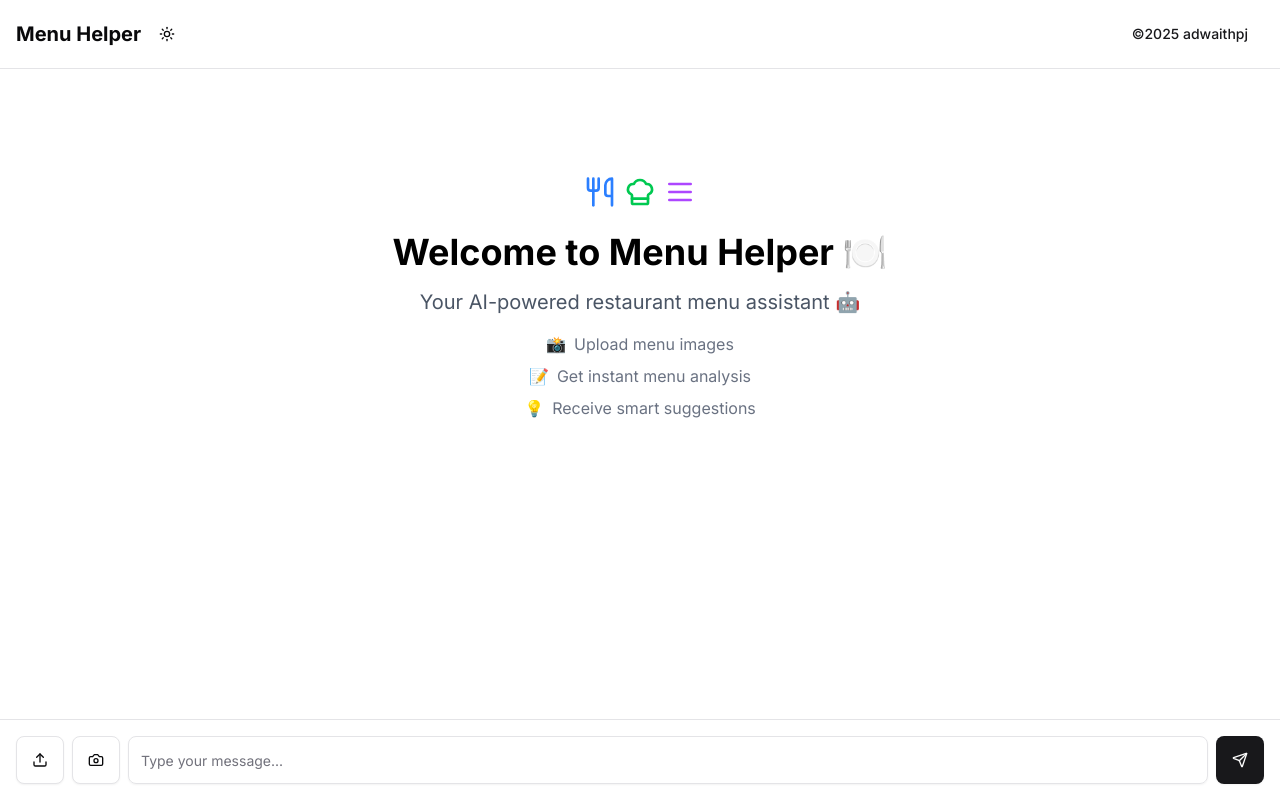
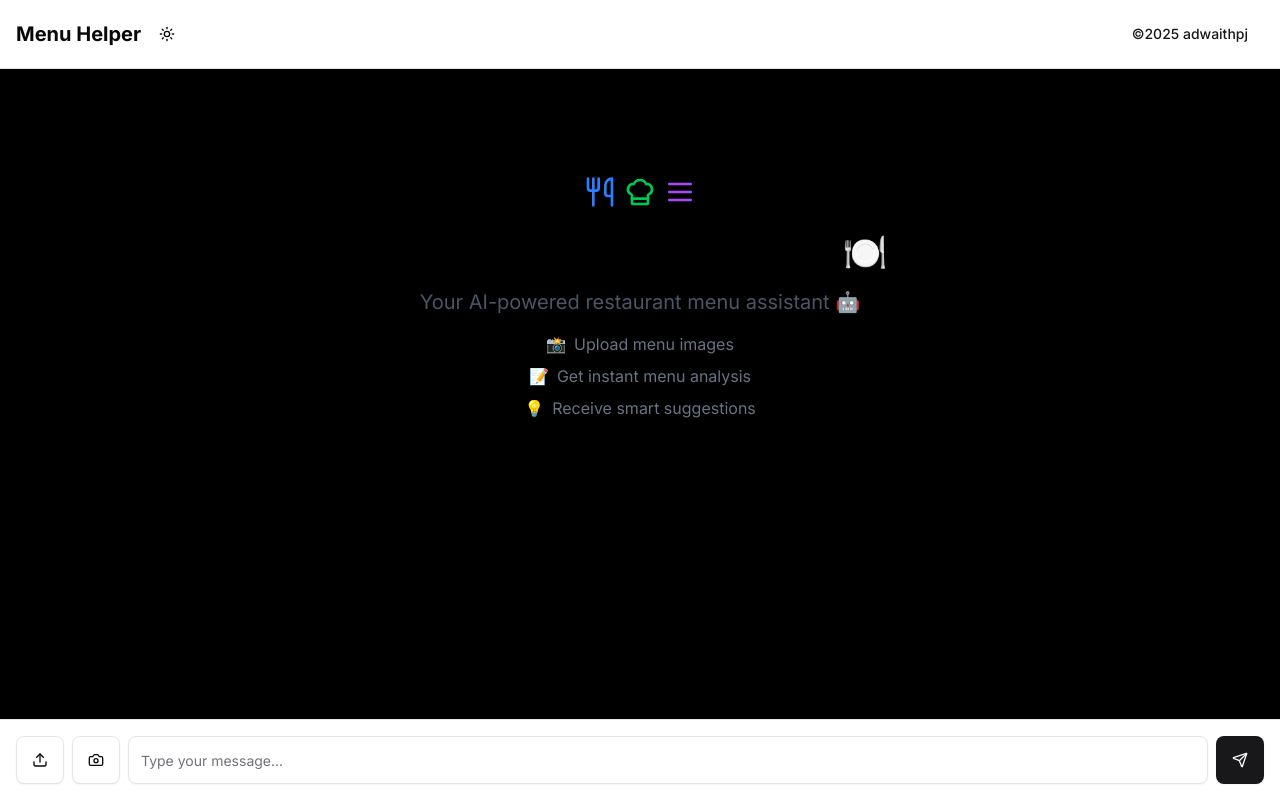
Before and after one commit to adwaithpj/MenuHelper, a Next.js app in the folder client/: page / in a window 1280 px wide. Built offline with nearby package versions, Linux system fonts and the light colour scheme.

Commit message:
bottom gray ui part fixed, alignment fixed

```diff
--- a/client/package.json
+++ b/client/package.json
@@ -1,6 +1,6 @@
 {
-    "name": "client",
-    "version": "0.1.0",
+    "name": "menu-helper",
+    "version": "2.0.0",
     "private": true,
     "scripts": {
         "dev": "next dev --turbopack",
@@ -11,6 +11,7 @@
     "dependencies": {
         "@google/genai": "^0.12.0",
         "@google/generative-ai": "^0.2.1",
+        "@next/third-parties": "^15.3.1",
         "@radix-ui/react-dialog": "^1.1.11",
         "@radix-ui/react-hover-card": "^1.1.11",
         "@radix-ui/react-label": "^2.1.4",
--- a/client/src/app/layout.js
+++ b/client/src/app/layout.js
@@ -1,6 +1,7 @@
 import { Inter } from "next/font/google";
 import "./globals.css";
 import { Providers } from "./providers";
+import { GoogleAnalytics } from "@next/third-parties/google";
 
 const inter = Inter({ subsets: ["latin"] });
 
@@ -14,6 +15,7 @@ export const metadata = {
 
 export default function RootLayout({ children }) {
     return (
+        <>
             <html lang="en" suppressHydrationWarning>
                 <head>
                     <meta
@@ -22,8 +24,10 @@ export default function RootLayout({ children }) {
                     />
                 </head>
                 <body className={`${inter.className} antialiased`}>
+                    <GoogleAnalytics gaId="G-317BMNK09K" />
                     <Providers>{children}</Providers>
                 </body>
             </html>
+        </>
     );
 }
--- a/client/src/app/page.js
+++ b/client/src/app/page.js
@@ -409,7 +409,7 @@ export default function Home() {
     }
 
     return (
-        <main className="flex flex-col h-screen dark:bg-black transition-colors duration-200">
+        <main className="flex flex-col min-h-screen bg-black dark:bg-black transition-colors duration-200">
             {/* Header */}
             <Header theme={theme} setTheme={setTheme} />
 
--- a/client/src/components/Chat.jsx
+++ b/client/src/components/Chat.jsx
@@ -9,11 +9,10 @@ export default function Chat({
     setMessages,
     handleConfirmation,
     processingImage,
+    messagesEndRef,
 }) {
-    const messagesEndRef = useRef(null);
     return (
-        <div>
-            <div className="flex-1 overflow-y-auto mt-20 p-4 space-y-4 mb-24">
+        <div className="flex-1 overflow-y-auto mt-20 p-4 space-y-4 mb-24 pb-32">
             {messages.map((message, index) => (
                 <div
                     key={index}
@@ -42,9 +41,7 @@ export default function Chat({
                                 <Button
                                     onClick={() => {
                                         setMessages((prev) =>
-                                                prev.filter(
-                                                    (_, i) => i !== index
-                                                )
+                                            prev.filter((_, i) => i !== index)
                                         );
                                     }}
                                     className="absolute -top-2 -right-2 p-1 rounded-full bg-red-500 hover:bg-red-600 text-white transition-transform duration-300 hover:scale-110"
@@ -62,10 +59,7 @@ export default function Chat({
                                     <div className="flex gap-2 mt-2 justify-end">
                                         <Button
                                             onClick={() =>
-                                                    handleConfirmation(
-                                                        index,
-                                                        true
-                                                    )
+                                                handleConfirmation(index, true)
                                             }
                                             className="bg-green-500 hover:bg-green-600 text-white"
                                             size="sm"
@@ -74,10 +68,7 @@ export default function Chat({
                                         </Button>
                                         <Button
                                             onClick={() =>
-                                                    handleConfirmation(
-                                                        index,
-                                                        false
-                                                    )
+                                                handleConfirmation(index, false)
                                             }
                                             className="bg-red-500 hover:bg-red-600 text-white"
                                             size="sm"
@@ -100,6 +91,5 @@ export default function Chat({
             )}
             <div ref={messagesEndRef} />
         </div>
-        </div>
     );
 }
--- a/client/src/components/InputArea.jsx
+++ b/client/src/components/InputArea.jsx
@@ -23,7 +23,7 @@ export default function InputArea({
     setProcessingImage,
 }) {
     return (
-        <div className="fixed bottom-0 left-0 right-0 bg-white dark:bg-black border-t dark:border-gray-900 p-4 transition-all duration-300  ">
+        <div className="fixed bottom-0 left-0 right-0 bg-white dark:bg-black border-t dark:border-gray-800 p-4 transition-all duration-300  ">
             <form
                 onSubmit={handleSubmit}
                 className="space-y-4 max-w-7xl mx-auto"
```
Also changed, not shown: 1 other file (tests, documents, lock files or other folders). Lines whose indentation alone changed are shown as unchanged.
